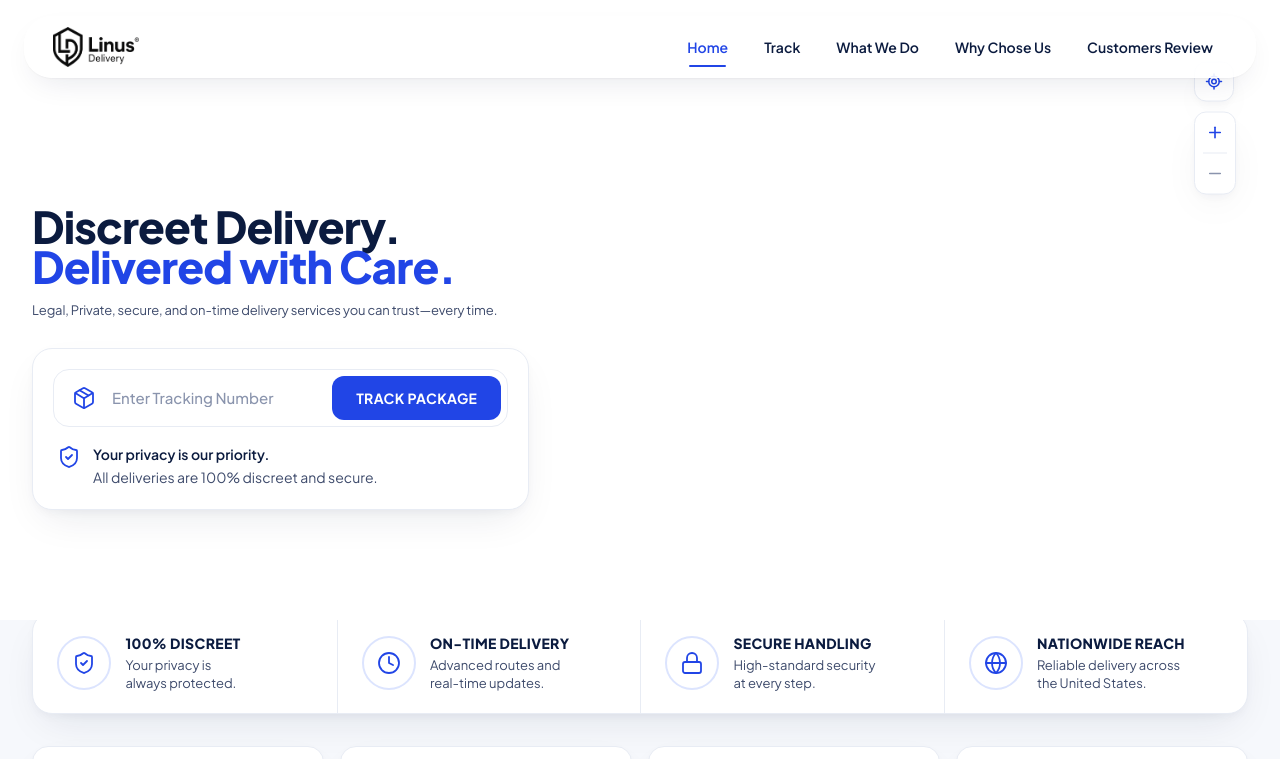
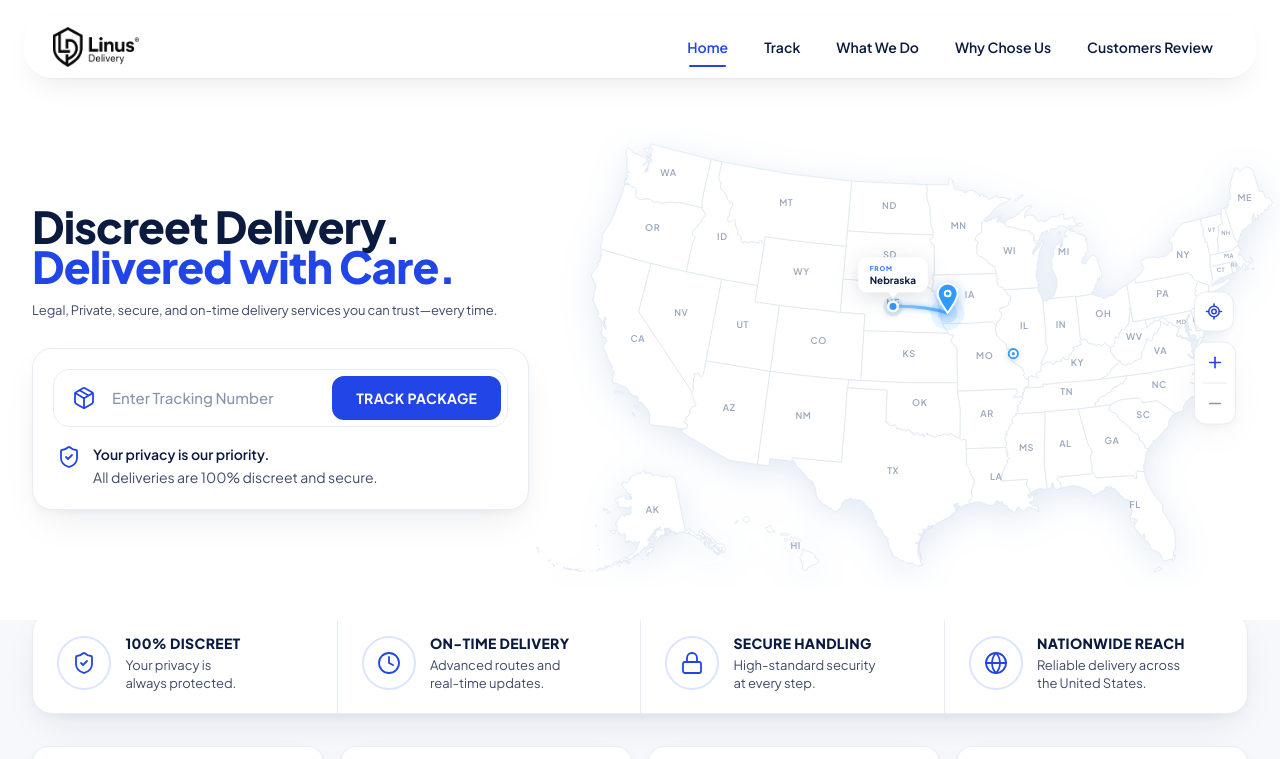
Before and after one commit to mmove3080-svg/linusrdy, a React (Vite) app: page / in a window 1280 px wide. Shown: the top 759 px of the page. Built offline with nearby package versions, Linux system fonts and the light colour scheme.

Commit message:
Add files via upload

```diff
--- a/src/components/home/Hero.tsx
+++ b/src/components/home/Hero.tsx
@@ -72,7 +72,7 @@ export function Hero({ onTrack, trackingLoading }: HeroProps) {
           initial={{ opacity: 0, scale: 0.98 }}
           animate={{ opacity: 1, scale: 1 }}
           transition={{ delay: 0.2, duration: 0.8, ease: [0.16, 1, 0.3, 1] }}
-          className="relative min-h-[300px] sm:min-h-[380px] lg:min-h-[460px]"
+          className="relative h-[300px] w-full sm:h-[380px] lg:h-[460px]"
         >
           <USDeliveryMap />
         </motion.div>
```
